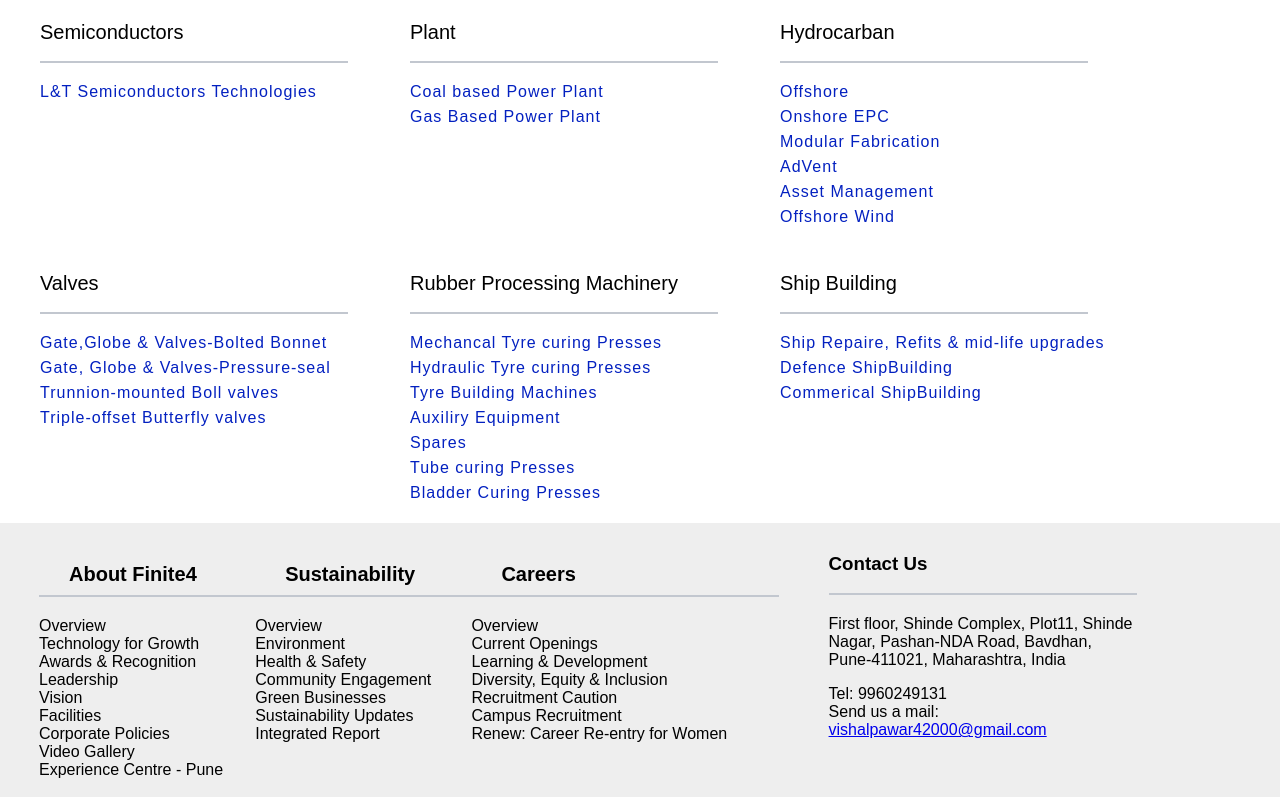
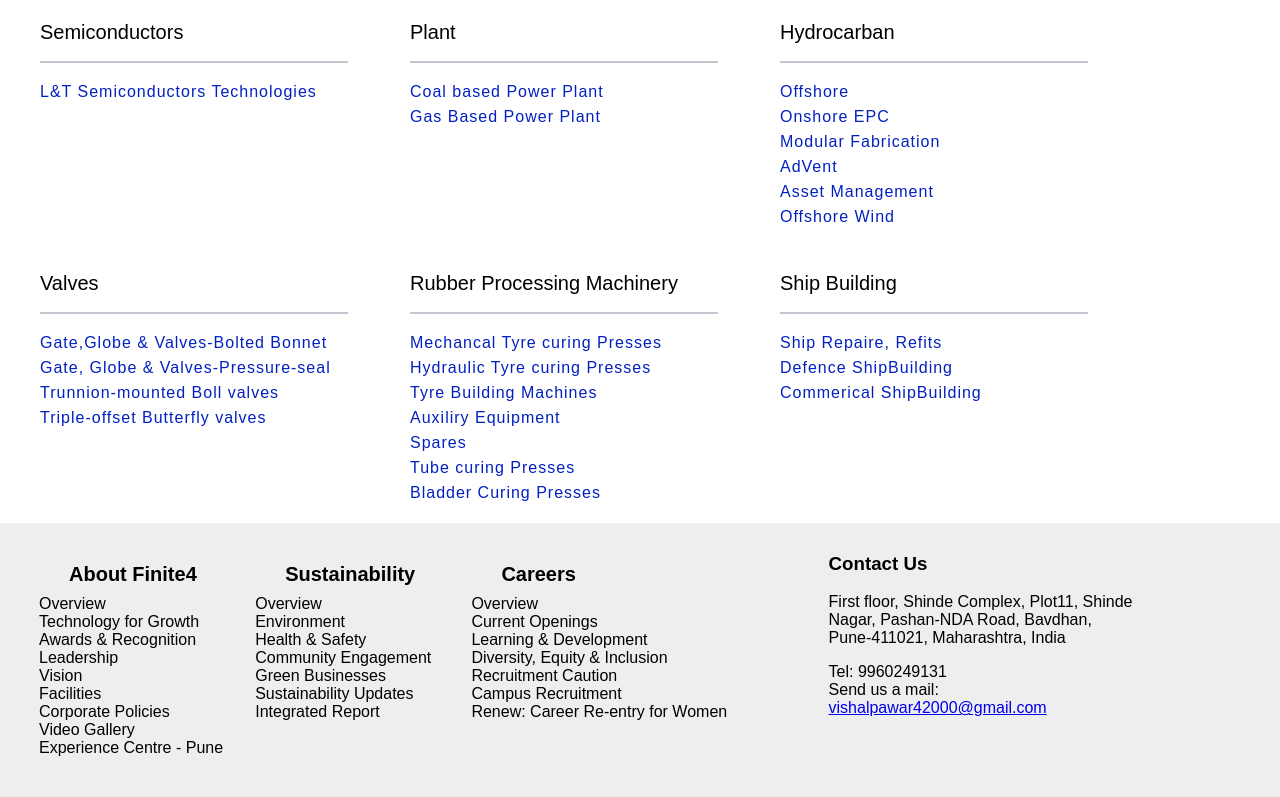
Before and after one commit to SudamBawalge/Finite4.com-demo, a plain HTML site: page product.html in a window 1280 px wide. Shown: the part 544-1341 px from the top of the page. Drawn offline with Linux system fonts and the light colour scheme.

Commit message:
Update product.html

```diff
--- a/product.html
+++ b/product.html
@@ -1,4 +1,4 @@
-<!DOCTYPE html>
+ <!DOCTYPE html>
 <html lang="en">
 <head>
     <meta charset="UTF-8">
@@ -68,18 +68,8 @@
     }
     </script>
     <div class="row mainsection">
-    <!-- this is for breadcrumbs -->
-    <!-- <div class="row collapse" itemscope itemtype="http://schema.org/BreadcrumbList">
-    <div class="rowContent">
-    <div class="breadcrumbs">
-    <ul class="links" style="List-style:none">
-    <li itemprop="itemListElement" itemscope itemtype="http://schema.org/ListItems" >
-    <span itemprop="name" >Product & Services</span>
-    </li>
-    </ul>
-    </div>
-    </div>
-    </div > -->
+
+
     <!-- this is for title only -->
     <div class="row collapse pageTitle">
     <div class="rowContent">
@@ -180,7 +170,7 @@
       <h2>Ship Building</h2>
       <hr/>
        <ul>
-      <li id="lines">Ship Repaire, Refits & mid-life upgrades</li>
+      <li id="lines">Ship Repaire, Refits </li>
       <li id="lines">Defence ShipBuilding</li>
       <li id="lines">Commerical ShipBuilding</li>
       </ul>
@@ -190,11 +180,13 @@
        </div>
        </div>
       </div>
+
+      <!-- footer started -->
       <footer>
       <div class="footer-div">
         <div class="about-us">
         <h3><a>About Finite4</a></h3>
-        <hr>
+
         <ul>
           <li>Overview</li>
           <li>Technology for Growth</li>
@@ -210,7 +202,7 @@
 
         <div class="about-us">
           <h3><a>Sustainability</a></h3>
-          <hr>
+
           <ul>
             <li>Overview</li>
             <li>Environment</li>
@@ -224,7 +216,7 @@
 
           <div class="about-us">
             <h3><a>Careers</a></h3>
-            <hr>
+
             <ul>
               <li>Overview</li>
               <li>Current Openings</li>
@@ -238,7 +230,7 @@
 
           <div class="contact">
             <h3><a>Contact Us</a></h3>
-            <hr>
+
           <p>First floor, Shinde Complex, Plot11, Shinde Nagar, Pashan-NDA
              Road, Bavdhan, Pune-411021, Maharashtra, India</p>
              <span>Tel: 9960249131</span>
```
